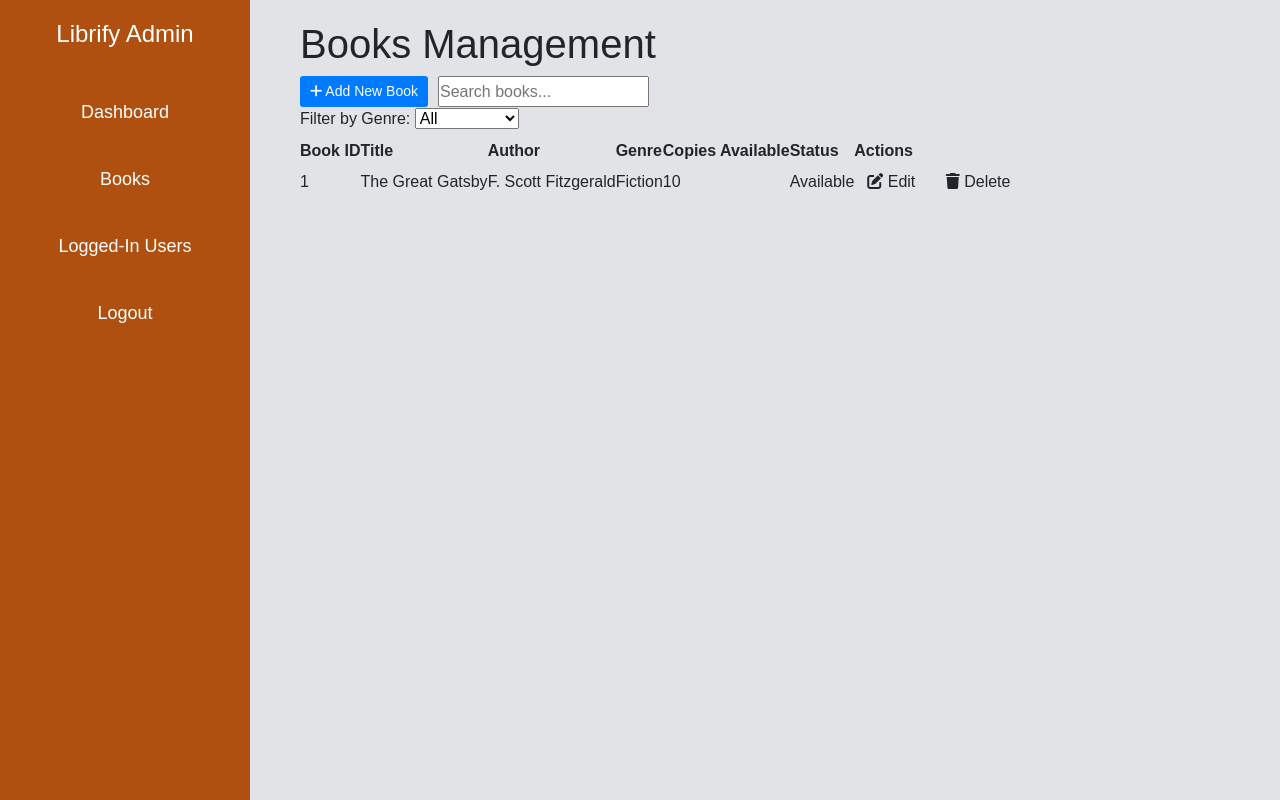
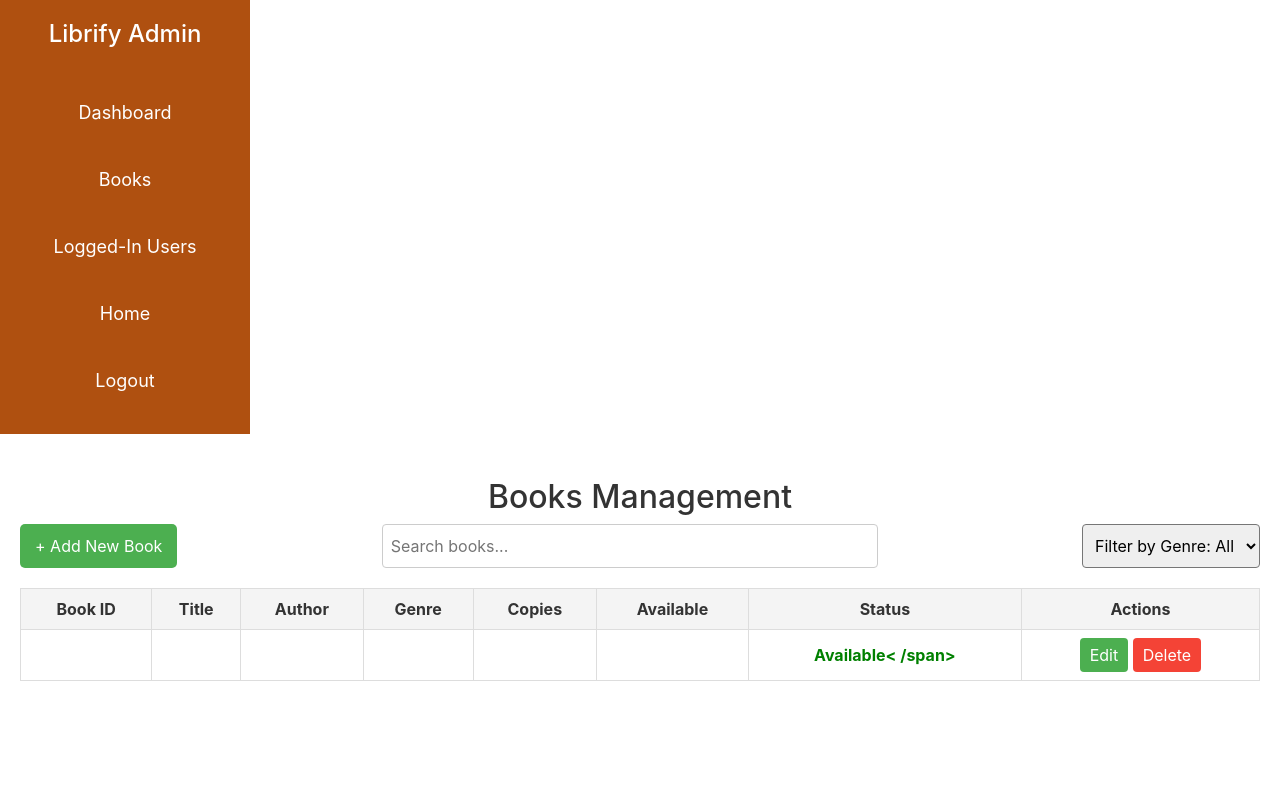
Before and after one commit to Ishanmali/library-manegment-system, a Flask app: template templates/book.html in a window 1280 px wide. Run offline with Flask 3, Linux system fonts and the light colour scheme; the template is opened without the code that fills it, so the values that code supplies are empty; some libraries are stand-ins or nearby versions.

Commit message:
admin book

```diff
--- a/static/book.css
+++ b/static/book.css
@@ -1,122 +1,79 @@
-/* General Reset */
-* {
-    margin: 0;
-    padding: 0;
-    box-sizing: border-box;
-    font-family: Arial, sans-serif;
+
+* .books-container {
+    padding: 20px;
 }
 
-body {
-    display: flex;
-    min-height: 100vh;
-    background-color: #e2e3e7;
-    margin: 0;
-}
-
-.main-content {
-    margin-left: 30px;
-    padding: 20px;
-    flex: 1;
-}
-
-.header {
-    display: flex;
-    justify-content: space-between;
-    align-items: center;
-    padding: 20px;
-    background-color: #fff;
-    box-shadow: 0px 4px 8px rgba(0, 0, 0, 0.1);
-}
-
-.header h1 {
-    font-size: 24px;
+h2 {
+    text-align: center;
     color: #333;
 }
 
-.add-book {
-    background-color: #4CAF50;
+.actions {
+    display: flex;
+    justify-content: space-between;
+    margin-bottom: 20px;
+}
+
+.add-book-btn {
+    background-color: #4caf50;
     color: white;
-    padding: 10px 20px;
+    padding: 10px 15px;
     border: none;
     border-radius: 5px;
     cursor: pointer;
-    font-size: 16px;
-    transition: background-color 0.3s;
 }
 
-.add-book:hover {
-    background-color: #45a049;
+#search-box {
+    width: 40%;
+    padding: 8px;
+    border: 1px solid #ccc;
+    border-radius: 4px;
 }
 
-/* Books Table */
+#genre-filter {
+    padding: 8px;
+    border-radius: 4px;
+}
+
 .books-table {
     width: 100%;
     border-collapse: collapse;
-    margin-top: 20px;
-    background: white;
-    border-radius: 5px;
-    overflow: hidden;
-    box-shadow: 0px 4px 8px rgba(0, 0, 0, 0.1);
 }
 
 .books-table th, .books-table td {
-    padding: 15px;
-    text-align: left;
-    border-bottom: 1px solid #ddd;
+    border: 1px solid #ddd;
+    padding: 8px;
+    text-align: center;
 }
 
 .books-table th {
-    background-color: #4b5d67;
+    background-color: #f4f4f4;
+    color: #333;
+}
+
+.status.available {
+    color: green;
+    font-weight: bold;
+}
+
+.status.unavailable {
+    color: red;
+    font-weight: bold;
+}
+
+.edit-btn, .delete-btn {
+    padding: 5px 10px;
+    border: none;
+    border-radius: 4px;
+    cursor: pointer;
+}
+
+.edit-btn {
+    background-color: #4caf50;
     color: white;
 }
 
-.books-table tbody tr:hover {
-    background-color: #f1f1f1;
-}
-
-.books-table tbody tr:nth-child(even) {
-    background-color: #f9f9f9;
-}
-
-.action-buttons {
-    display: flex;
-    gap: 10px;
-}
-
-.action-buttons button {
-    padding: 5px 10px;
-    border: none;
-    border-radius: 3px;
-    cursor: pointer;
-    font-size: 14px;
-    transition: background-color 0.3s;
-}
-
-.action-buttons .edit {
-    background-color: #ff9800;
-    color: white;
-}
-
-.action-buttons .edit:hover {
-    background-color: #e68900;
-}
-
-.action-buttons .delete {
+.delete-btn {
     background-color: #f44336;
     color: white;
 }
-
-.action-buttons .delete:hover {
-    background-color: #d32f2f;
-}
-
-/* Responsive Design */
-@media screen and (max-width: 768px) {
-    .sidebar {
-        width: 200px;
-    }
-
-    .main-content {
-        margin-left: 200px;
-    }
-}
--- /dev/null
+++ b/static/js/book.js
@@ -0,0 +1,90 @@
+document.addEventListener("DOMContentLoaded", () => {
+    const searchBox = document.getElementById("search-box");
+    const genreFilter = document.getElementById("genre-filter");
+    const bookRows = document.querySelectorAll(".books-table tbody tr");
+
+    // Filter books by search or genre
+    function filterBooks() {
+        const searchText = searchBox.value.toLowerCase();
+        const selectedGenre = genreFilter.value;
+
+        bookRows.forEach(row => {
+            const title = row.children[1].textContent.toLowerCase();
+            const genre = row.children[3].textContent.toLowerCase();
+
+            const matchesSearch = title.includes(searchText);
+            const matchesGenre = selectedGenre === "all" || genre === selectedGenre;
+
+            row.style.display = matchesSearch && matchesGenre ? "" : "none";
+        });
+    }
+
+    searchBox.addEventListener("input", filterBooks);
+    genreFilter.addEventListener("change", filterBooks);
+});
+document.addEventListener("DOMContentLoaded", () => {
+    const toggleAddBookFormBtn = document.getElementById("toggle-add-book-form");
+    const addBookFormContainer = document.getElementById("add-book-form-container");
+    const cancelAddBookBtn = document.getElementById("cancel-add-book");
+    const addBookForm = document.getElementById("add-book-form");
+
+    // Show/hide the inline form
+    toggleAddBookFormBtn.addEventListener("click", () => {
+        if (addBookFormContainer.classList.contains("hidden")) {
+            addBookFormContainer.classList.remove("hidden");
+            toggleAddBookFormBtn.textContent = "- Cancel Adding Book";
+        } else {
+            addBookFormContainer.classList.add("hidden");
+            toggleAddBookFormBtn.textContent = "+ Add New Book";
+        }
+    });
+
+    // Hide the form when cancel is clicked
+    cancelAddBookBtn.addEventListener("click", () => {
+        addBookFormContainer.classList.add("hidden");
+        toggleAddBookFormBtn.textContent = "+ Add New Book";
+    });
+
+    // Handle form submission
+    addBookForm.addEventListener("submit", (event) => {
+        event.preventDefault();
+
+        // Collect form data
+        const title = document.getElementById("title").value;
+        const author = document.getElementById("author").value;
+        const genre = document.getElementById("genre").value;
+        const copies = document.getElementById("copies").value;
+        const status = document.getElementById("status").value;
+
+        // Validate data
+        if (!title || !author || !genre || !copies || !status) {
+            alert("Please fill out all fields.");
+            return;
+        }
+
+        // Add new row to the table dynamically
+        const bookTableBody = document.getElementById("book-table-body");
+        const newRow = document.createElement("tr");
+
+        newRow.innerHTML = `
+            <td>New</td>
+            <td>${title}</td>
+            <td>${author}</td>
+            <td>${genre}</td>
+            <td>${copies}</td>
+            <td>${copies > 0 ? "Available" : "Unavailable"}</td>
+            <td>
+                <button class="btn edit">Edit</button>
+                <button class="btn delete">Delete</button>
+            </td>
+        `;
+        bookTableBody.appendChild(newRow);
+
+        // Reset the form
+        addBookForm.reset();
+
+        // Hide the form
+        addBookFormContainer.classList.add("hidden");
+        toggleAddBookFormBtn.textContent = "+ Add New Book";
+    });
+});
--- a/templates/book.html
+++ b/templates/book.html
@@ -1,4 +1,5 @@
 {% extends 'base.html' %}
+
 {% block content %}
 <!DOCTYPE html>
 <html lang="en">
@@ -6,105 +7,57 @@
     <meta charset="UTF-8">
     <meta name="viewport" content="width=device-width, initial-scale=1.0">
     <title>Books Management</title>
-    <link rel="stylesheet" href="styles.css">
     <link rel="stylesheet" href="{{ url_for('static', filename='book.css') }}">
+    <script src="{{ url_for('static', filename='js/book.js') }}" defer></script>
 </head>
 <body>
+    <div class="books-container">
+        <h2>Books Management</h2>
+        <div class="actions">
 
-    <div class="dashboard-container">
-        <main class="main-content">
-            <header class="main-header">
-                <h1>Books Management</h1>
-            </header>
-
-            <section class="books-actions">
-                <div class="action-buttons">
-                    <button id="addBookBtn" class="btn btn-primary"><i class="fas fa-plus"></i> Add New Book</button>
-                    <input type="text" id="searchBar" placeholder="Search books...">
-                </div>
-                <div class="filters">
-                    <label for="genreFilter">Filter by Genre:</label>
-                    <select id="genreFilter">
-                        <option value="">All</option>
-                        <option value="Fiction">Fiction</option>
-                        <option value="Non-Fiction">Non-Fiction</option>
-                        <option value="Science">Science</option>
-                        <option value="History">History</option>
+            <button class="add-book-btn">+ Add New Book</button>
+            <input type="text" id="search-box" placeholder="Search books..." />
+            <select id="genre-filter">
+                <option value="all">Filter by Genre: All</option>
+                <option value="fiction">Fiction</option>
+                <option value="non-fiction">Non-Fiction</option>
+                <option value="science">Science</option>
+                <option value="biography">Biography</option>
             </select>
         </div>
-            </section>
-
-            <section class="books-list">
-                <table >
+        <table class="books-table">
             <thead>
                 <tr>
                     <th>Book ID</th>
                     <th>Title</th>
                     <th>Author</th>
                     <th>Genre</th>
-                            <th>Copies Available</th>
+                    <th>Copies</th>
+                    <th>Available</th>
                     <th>Status</th>
                     <th>Actions</th>
                 </tr>
             </thead>
             <tbody>
-                        <!-- Sample row -->
+                <!-- Example row -->
                 <tr>
-                            <td>1</td>
-                            <td>The Great Gatsby</td>
-                            <td>F. Scott Fitzgerald</td>
-                            <td>Fiction</td>
-                            <td>10</td>
-                            <td>Available</td>
+                    <td></td>
+                    <td></td>
+                    <td></td>
+                    <td></td>
+                    <td></td>
+                    <td></td>
+                    <td><span class="status available">Available<
+                        /span></td>
                     <td>
-                                <button class="btn btn-edit"><i class="fas fa-edit"></i> Edit</button>
-                                <button class="btn btn-delete"><i class="fas fa-trash"></i> Delete</button>
+                        <button class="edit-btn">Edit</button>
+                        <button class="delete-btn">Delete</button>
                     </td>
                 </tr>
-                        <!-- Additional rows will be dynamically added -->
             </tbody>
         </table>
-            </section>
-
-            <!-- Modal for Adding/Editing Books -->
-            <div id="bookModal" class="modal hidden">
-                <div class="modal-content">
-                    <h2 id="modalTitle">Add New Book</h2>
-                    <form id="bookForm">
-                        <label for="bookTitle">Title:</label>
-                        <input type="text" id="bookTitle" name="bookTitle" required>
-
-                        <label for="bookAuthor">Author:</label>
-                        <input type="text" id="bookAuthor" name="bookAuthor" required>
-
-                        <label for="bookGenre">Genre:</label>
-                        <select id="bookGenre" name="bookGenre" required>
-                            <option value="Fiction">Fiction</option>
-                            <option value="Non-Fiction">Non-Fiction</option>
-                            <option value="Science">Science</option>
-                            <option value="History">History</option>
-                        </select>
-
-                        <label for="bookCopies">Number of Copies:</label>
-                        <input type="number" id="bookCopies" name="bookCopies" min="1" required>
-
-                        <label for="bookStatus">Status:</label>
-                        <select id="bookStatus" name="bookStatus">
-                            <option value="Available">Available</option>
-                            <option value="Borrowed">Borrowed</option>
-                        </select>
-
-                        <div class="modal-actions">
-                            <button type="submit" class="btn btn-primary">Save</button>
-                            <button type="button" id="cancelBtn" class="btn btn-secondary">Cancel</button>
     </div>
-                    </form>
-                </div>
-            </div>
-        </main>
-    </div>
-
-    <script src="script.js"></script>
+    <script src="{{ url_for('static', filename='book.js') }}"></script>
 </body>
 </html>
 {% endblock %}
--- a/templates/sidebar.html
+++ b/templates/sidebar.html
@@ -15,6 +15,7 @@
         <a href="{{url_for('admindashbord')}}">Dashboard</a>
         <a href="{{url_for('book')}}"> Books</a>
         <a href="/loggedin-users" class="menu-item" id="users">Logged-In Users</a>
+        <a href="{{url_for('home')}}"> Home</a>
         <a href="/logout" class="menu-item" id="logout">Logout</a>
     </div>
 
```
Also changed, not shown: static/image/WhatsApp Image 2025-01-07 at 3.45.20 PM.jpeg (added). Lines whose indentation alone changed are shown as unchanged.
